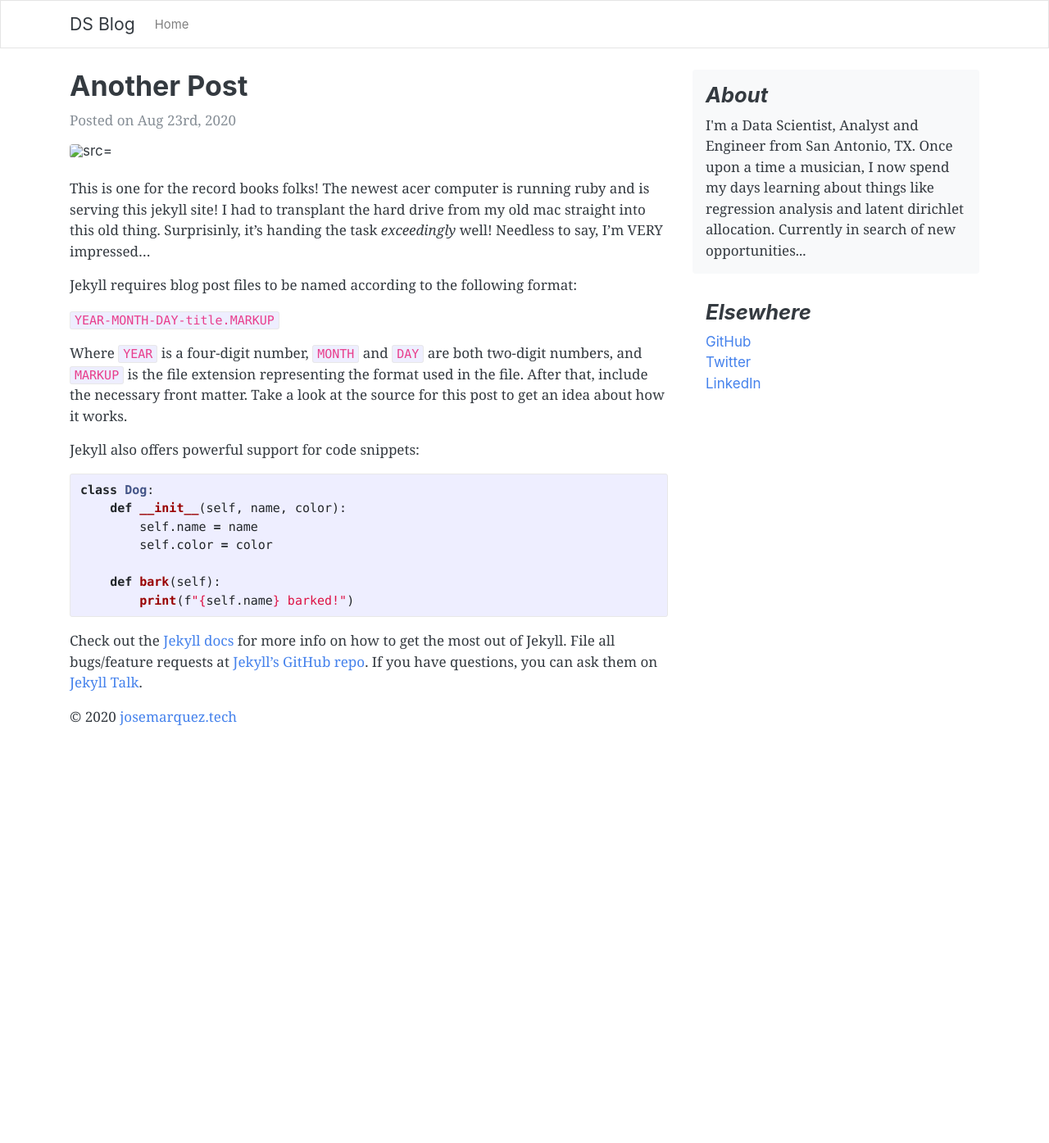
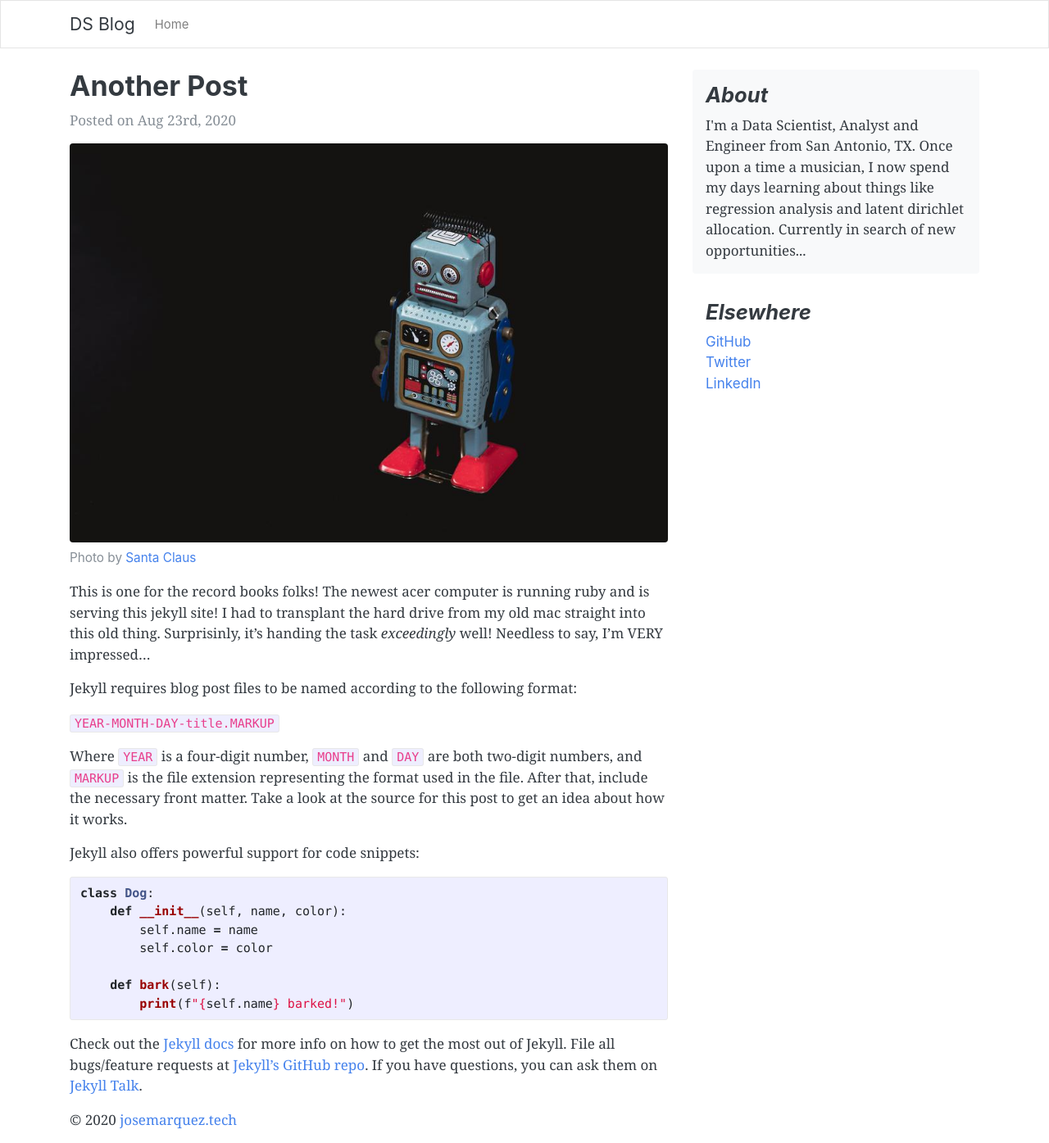
Before and after one commit to jose-marquez89/blog, a Jekyll site: the page built from _posts/2020-08-25-another-post.md, in a window 1280 px wide and 1395 px high. Shown: the whole window at 82% size. Built offline with Jekyll 4.4.1, drawn with Linux system fonts in a browser that asks for light colours.

Commit message:
adds posts

```diff
--- a/_posts/2020-08-25-another-post.md
+++ b/_posts/2020-08-25-another-post.md
@@ -2,7 +2,11 @@
 layout: post
 title:  "Another Post"
 date:   2020-08-23 20:28:36 +0000
+featured-image: assets/images/vintage-robot-with-lots-of-black-negative-space.jpg
+featured-alt-txt: "robot"
 categories: jekyll update
+photo-credit: "Santa Claus"
+photo-credit-link: "https://www.santaclaus.com"
 ---
 This is one for the record books folks! The newest acer computer is running
 ruby and is serving this jekyll site! I had to transplant the hard drive from my old mac straight into this old thing. Surprisinly, it's handing the task _exceedingly_ well! Needless to say, I'm VERY impressed...
```
